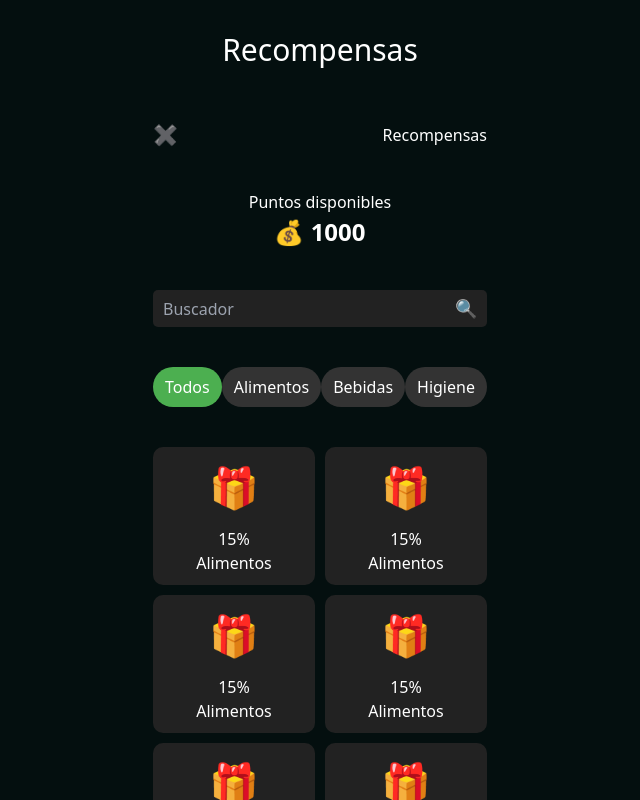
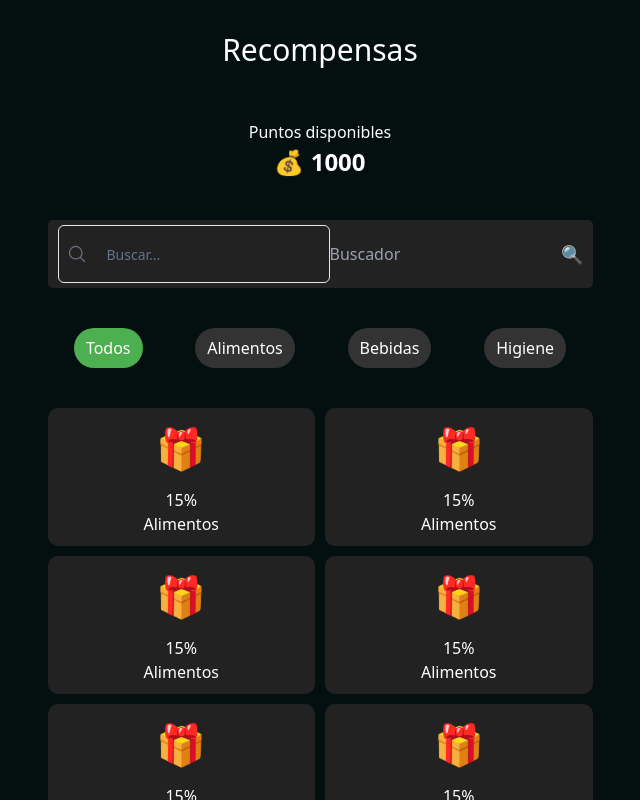
Before and after one commit to MatiasAguirre26/reciclaje-final, a Next.js app: page /rewards in a window 1280 px wide. Shown: the top 800 px of the page, without its empty margins (320-960 px from the left). Built offline with nearby package versions, Linux system fonts and the light colour scheme.

Commit message:
agregando un searchBar en rewards

```diff
--- a/src/app/rewards/page.js
+++ b/src/app/rewards/page.js
@@ -1,4 +1,7 @@
+'use client';
+
 import Navbar from '@/components/navbar';
+import SearchBar  from "@/components/search-bar";
 import styles from '@/styles/rewards-page.module.css';
 
 export default function rewards() {
@@ -9,15 +12,12 @@ export default function rewards() {
         <div className="mb-8 text-3xl text-center">
           <h1>Recompensas</h1>
         </div>
-        <div className={styles.header}>
-          <button className={styles.closeButton}>✖</button>
-          <h2>Recompensas</h2>
-        </div>
         <div className={styles.points}>
-          <p>Puntos disponibles</p>
+          <h4>Puntos disponibles</h4>
           <p className={styles.pointsValue}>💰 1000</p>
         </div>
         <div className={styles.searchBar}>
+          <SearchBar/>
           <input type="text" placeholder="Buscador" />
           <button className={styles.searchButton}>🔍</button>
         </div>
--- /dev/null
+++ b/src/components/search-bar.js
@@ -0,0 +1,19 @@
+import { Input } from "@/components/ui/input";
+import { MagnifyingGlassIcon } from "@heroicons/react/24/outline";
+
+export default function SearchBar({ onSearch }) {
+  const handleSearch = (e) => {
+    onSearch(e.target.value);
+  };
+
+  return (
+    <div className="flex items-center p-2 space-x-2 border rounded-md">
+      <MagnifyingGlassIcon className="w-5 h-5 text-gray-500" />
+      <Input
+        type="search"
+        placeholder="Buscar..."
+        className="flex-1"
+      />
+    </div>
+  );
+}
--- /dev/null
+++ b/src/components/ui/input.jsx
@@ -0,0 +1,19 @@
+import * as React from "react"
+
+import { cn } from "@/lib/utils"
+
+const Input = React.forwardRef(({ className, type, ...props }, ref) => {
+  return (
+    (<input
+      type={type}
+      className={cn(
+        "flex h-10 w-full rounded-md border border-input bg-background px-3 py-2 text-sm ring-offset-background file:border-0 file:bg-transparent file:text-sm file:font-medium file:text-foreground placeholder:text-muted-foreground focus-visible:outline-none focus-visible:ring-2 focus-visible:ring-ring focus-visible:ring-offset-2 disabled:cursor-not-allowed disabled:opacity-50",
+        className
+      )}
+      ref={ref}
+      {...props} />)
+  );
+})
+Input.displayName = "Input"
+
+export { Input }
```
